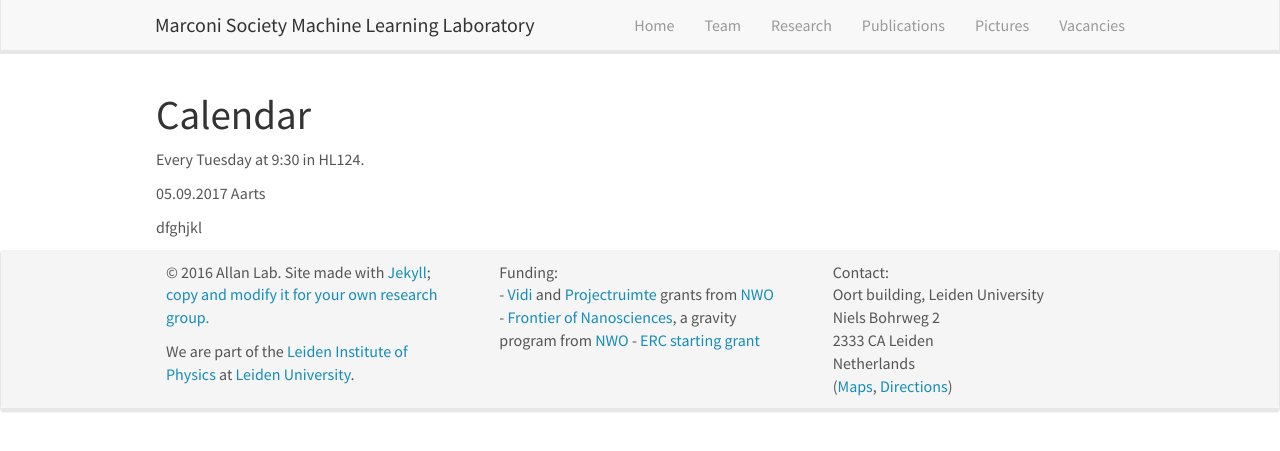
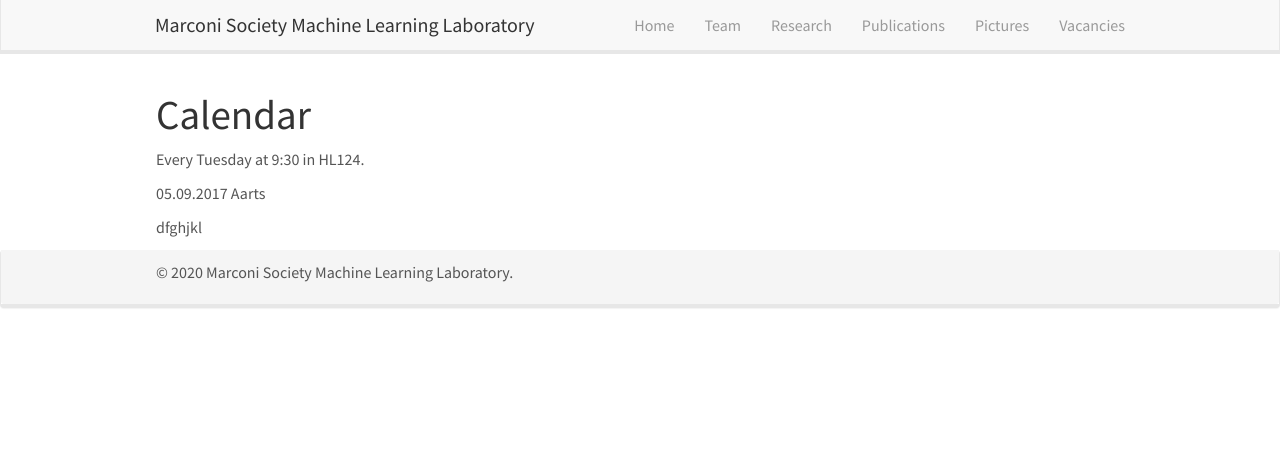
Before and after one commit to rifkatunda/marconimllab, a Jekyll site: the page built from _pages/mini_lecture_series.md, in a window 1280 px wide. Shown: the top 451 px of the page. Built offline with Jekyll 4.4.1, drawn with Linux system fonts in a browser that asks for light colours; nearby versions of some CDN libraries.

Commit message:
Update footer

```diff
--- a/_includes/footer.html
+++ b/_includes/footer.html
@@ -2,30 +2,9 @@
   <div class="panel-footer">
 	<div class="container-fluid">
 	  <div class="row">
-		<div class="col-sm-4">
-
-		  <p>&copy 2016 Allan Lab. Site made with <a href="https://jekyllrb.com">Jekyll</a>;  <a href="{{ site.url }}{{ site.baseurl }}/aboutwebsite.html">copy and  modify it for your own research group.</a></p>
-              <p>We are part of the <a href="https://www.physics.leidenuniv.nl/">Leiden Institute of Physics</a> at <a href="https://www.leidenuniv.nl">Leiden University</a>.</p>
-
-
-		   <p>  </p><p>
-
-
-		</div>
-		<div class="col-sm-4">
-		  Funding:<br />
-		  - <a href="http://www.nwo.nl/en/research-and-results/programmes/Talent+Scheme">Vidi </a> and <a href='https://www.fom.nl/en/news/press-releases/2016/11/18/28634/'>Projectruimte</a> grants from <a href="http://www.nwo.nl">NWO</a> <br />
-		  - <a href="https://www.universiteitleiden.nl/en/research/research-projects/science/frontiers-of-nanoscience-nanofront">Frontier of Nanosciences</a>, a gravity program from <a href="http://www.nwo.nl">NWO</a>
-          - <a href='https://www.universiteitleiden.nl/en/news/2017/08/two-erc-grants-for-leiden-physics'>ERC starting grant</a>
-		</div>
-		<div class="col-sm-4">
-		  Contact:<br />
-		  Oort building, Leiden University<br />
-		  Niels Bohrweg 2<br />
-		  2333 CA Leiden<br />
-		  Netherlands <br />
-            (<a href="https://goo.gl/maps/H2RjutkyoUH2">Maps</a>, <a href="http://www.physics.leidenuniv.nl/travel-directions">Directions</a>)
-		</div>
+  		<div class="col-sm-12">
+  		  <p>&copy 2020 Marconi Society Machine Learning Laboratory.</p>
+  		</div>
 	  </div>
 	</div>
   </div>
```
